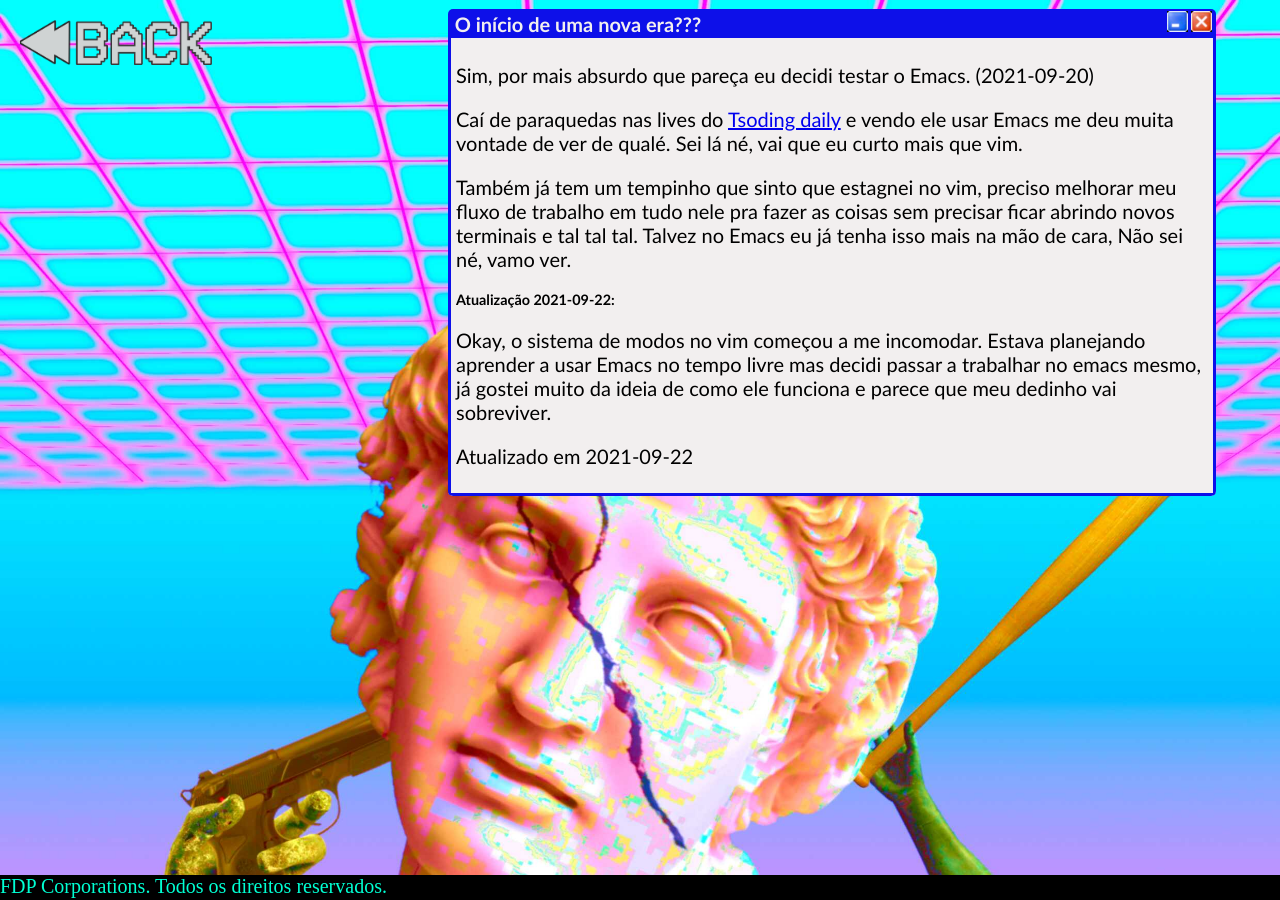
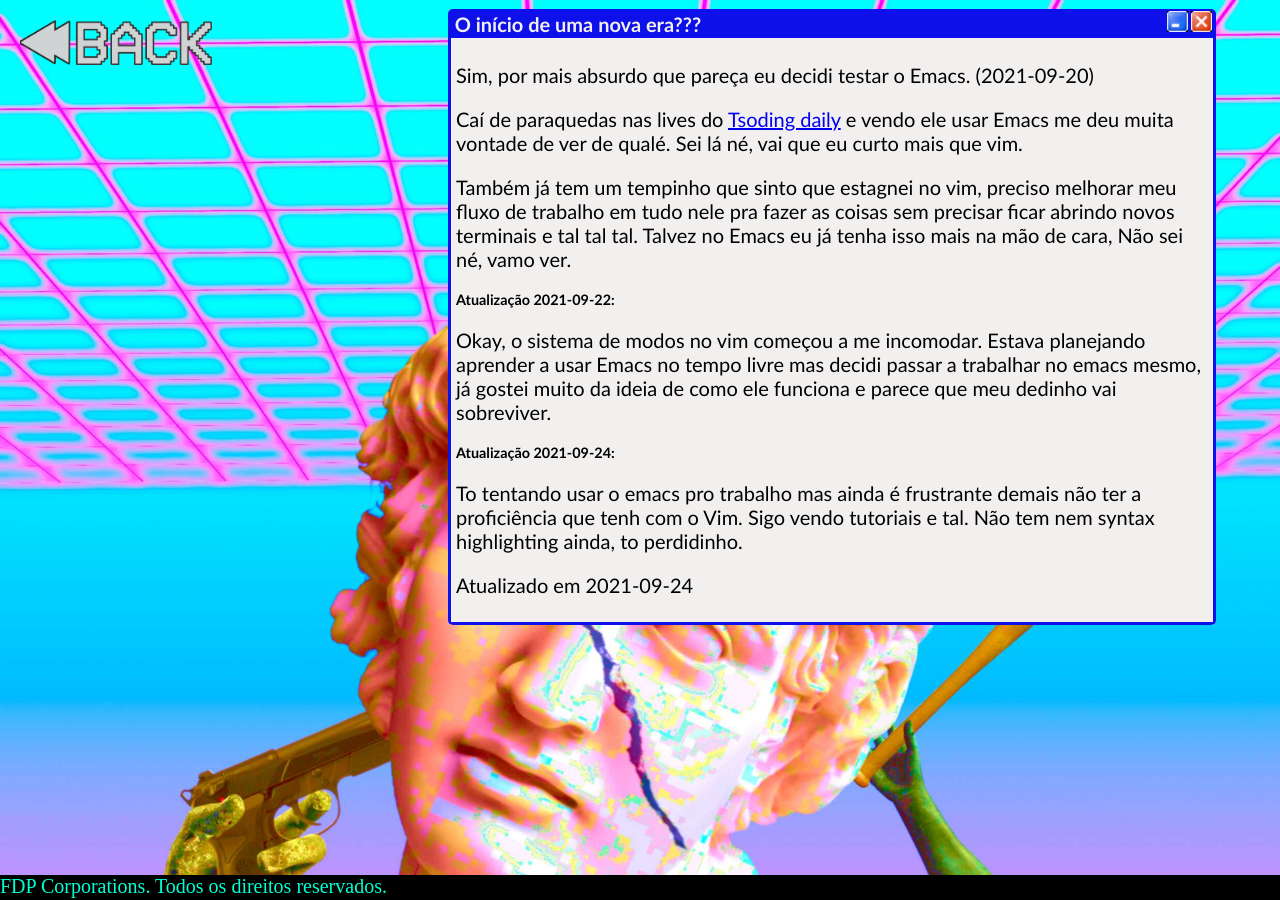
Before and after one commit to lrr68/site, a Jekyll site: the page built from _blog/usando-emacs-interrogacao.md, in a window 1280 px wide. Built offline with Jekyll 4.4.1, drawn with Linux system fonts in a browser that asks for light colours.

Commit message:
update emacs

```diff
--- a/_blog/usando-emacs-interrogacao.md
+++ b/_blog/usando-emacs-interrogacao.md
@@ -13,4 +13,7 @@ Também já tem um tempinho que sinto que estagnei no vim, preciso melhorar meu
 #### Atualização 2021-09-22:
 Okay, o sistema de modos no vim começou a me incomodar. Estava planejando aprender a usar Emacs no tempo livre mas decidi passar a trabalhar no emacs mesmo, já gostei muito da ideia de como ele funciona e parece que meu dedinho vai sobreviver.
 
-Atualizado em 2021-09-22
+#### Atualização 2021-09-24:
+To tentando usar o emacs pro trabalho mas ainda é frustrante demais não ter a proficiência que tenh com o Vim. Sigo vendo tutoriais e tal. Não tem nem syntax highlighting ainda, to perdidinho.
+
+Atualizado em 2021-09-24
```
